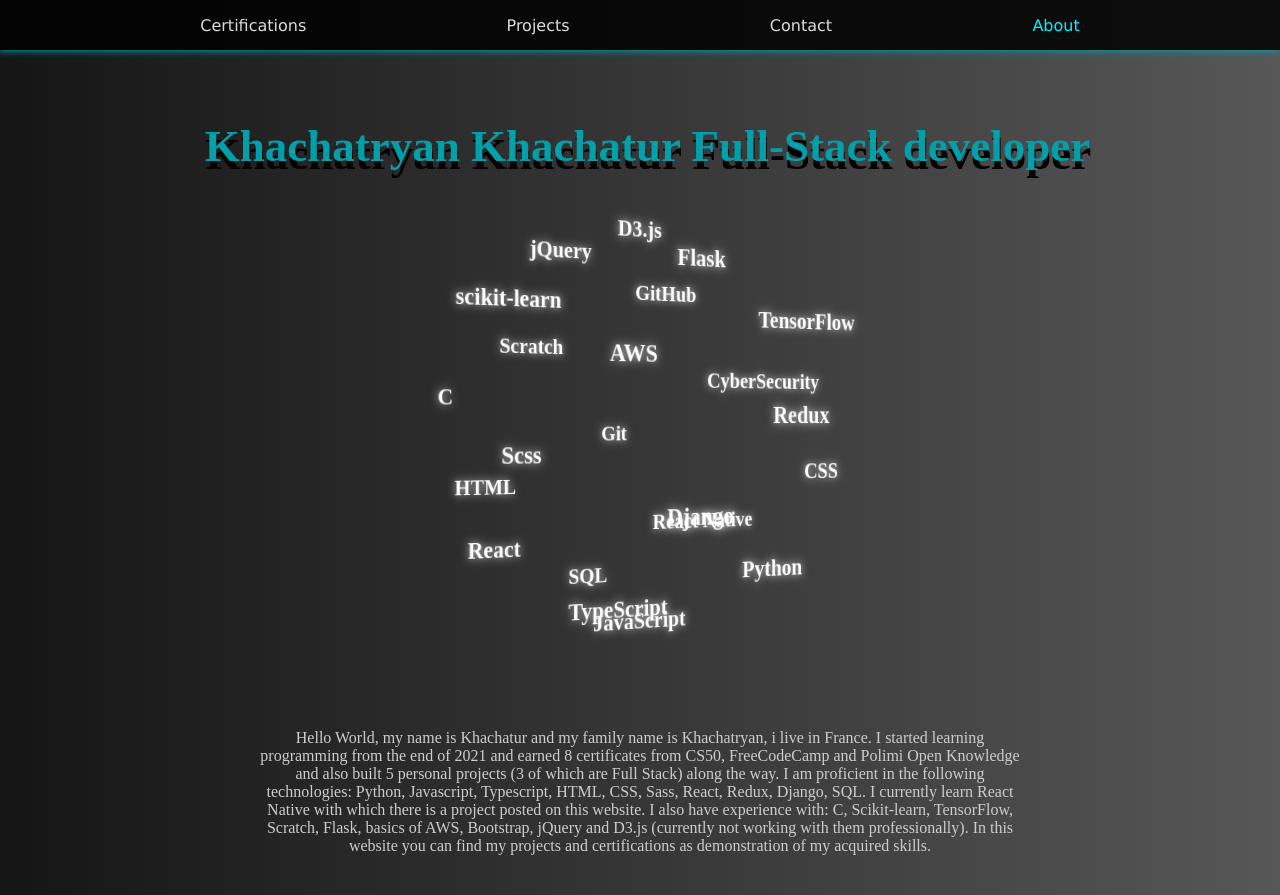
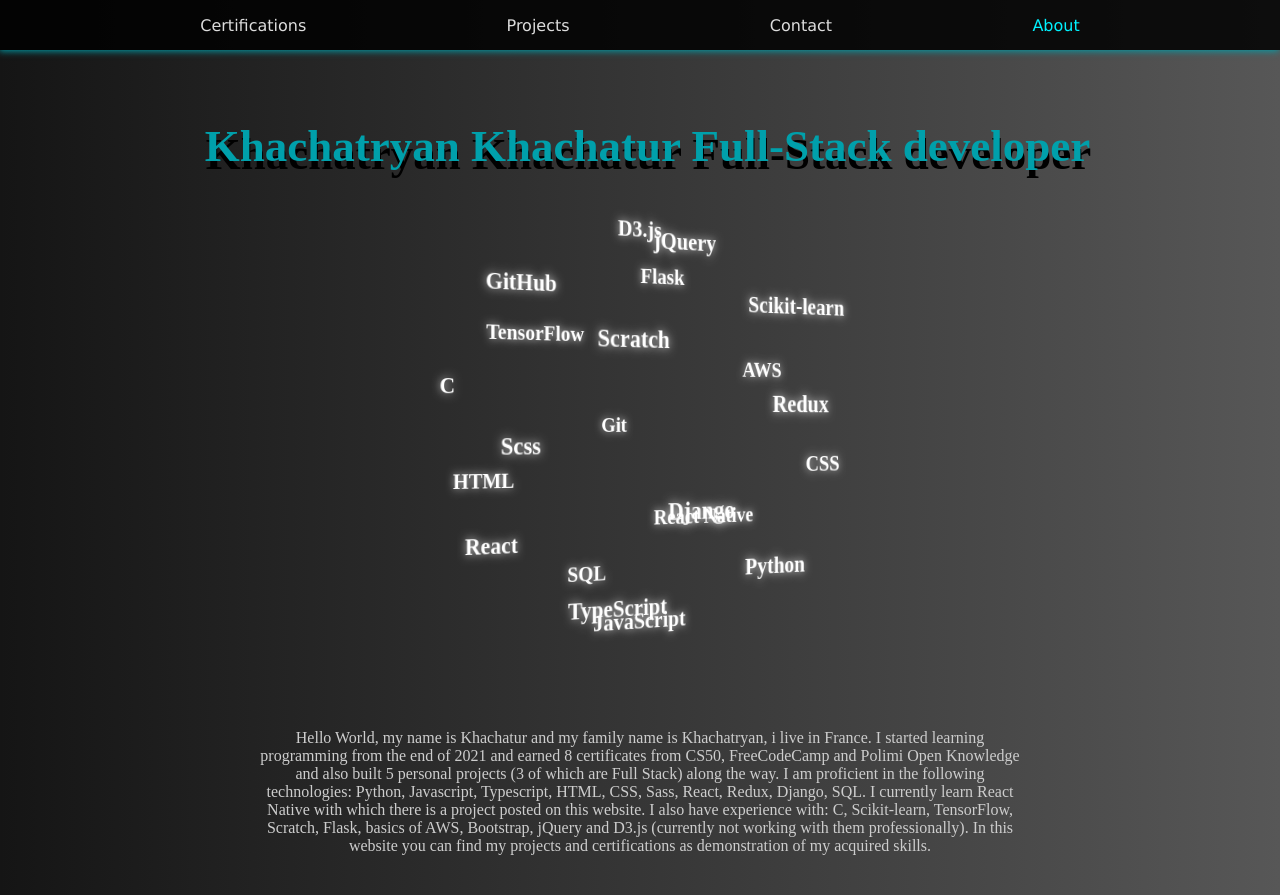
Before and after one commit to Khachatryan10/mon-site-web, a React (Create React App) app: page /#/about in a window 1280 px wide. Built offline with nearby package versions, Linux system fonts and the light colour scheme.

Commit message:
fixed text

```diff
--- a/src/components/Circle.tsx
+++ b/src/components/Circle.tsx
@@ -20,11 +20,10 @@
     "Git",
     "Redux",
     "C",
-    "CyberSecurity",
     "AWS",
     "Scratch",
     "TensorFlow",
-    "scikit-learn",
+    "Scikit-learn",
     "GitHub",
     "Flask",
     "jQuery",
```
